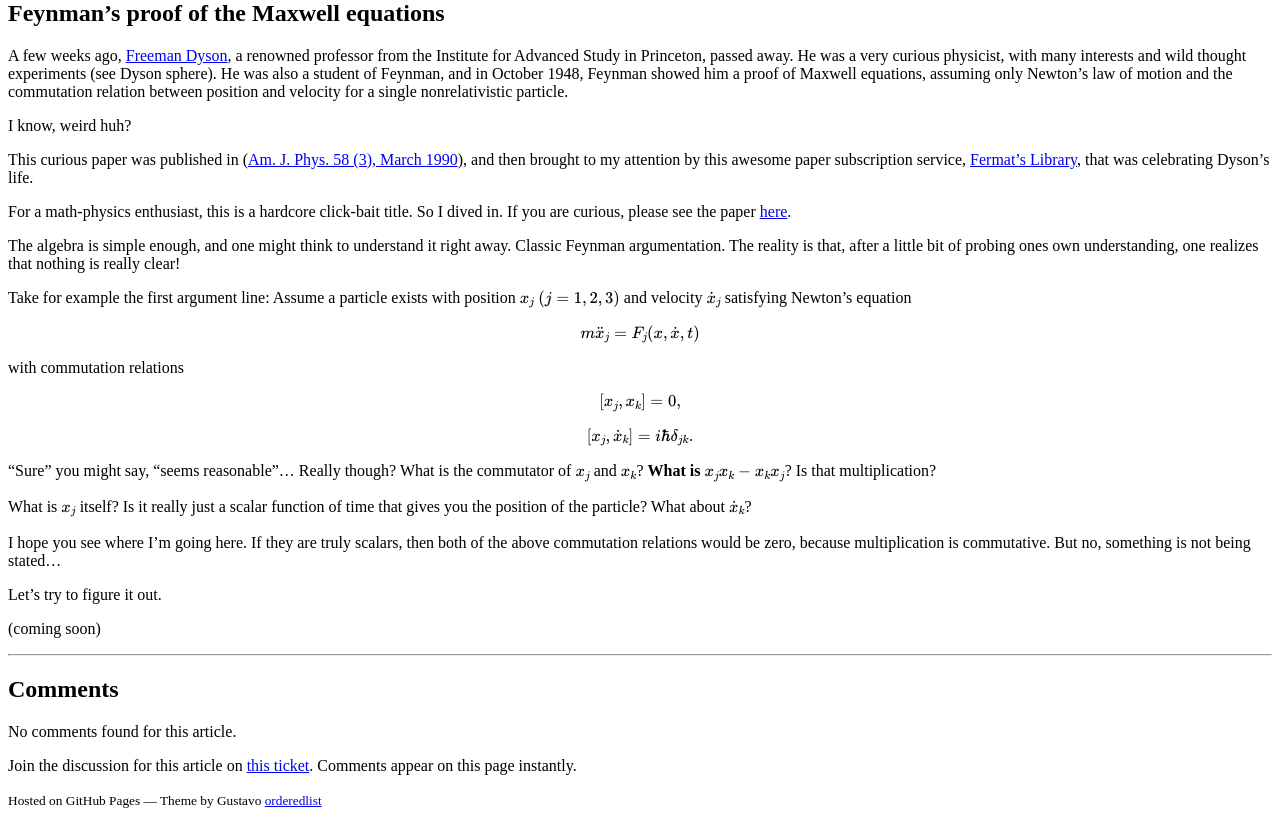
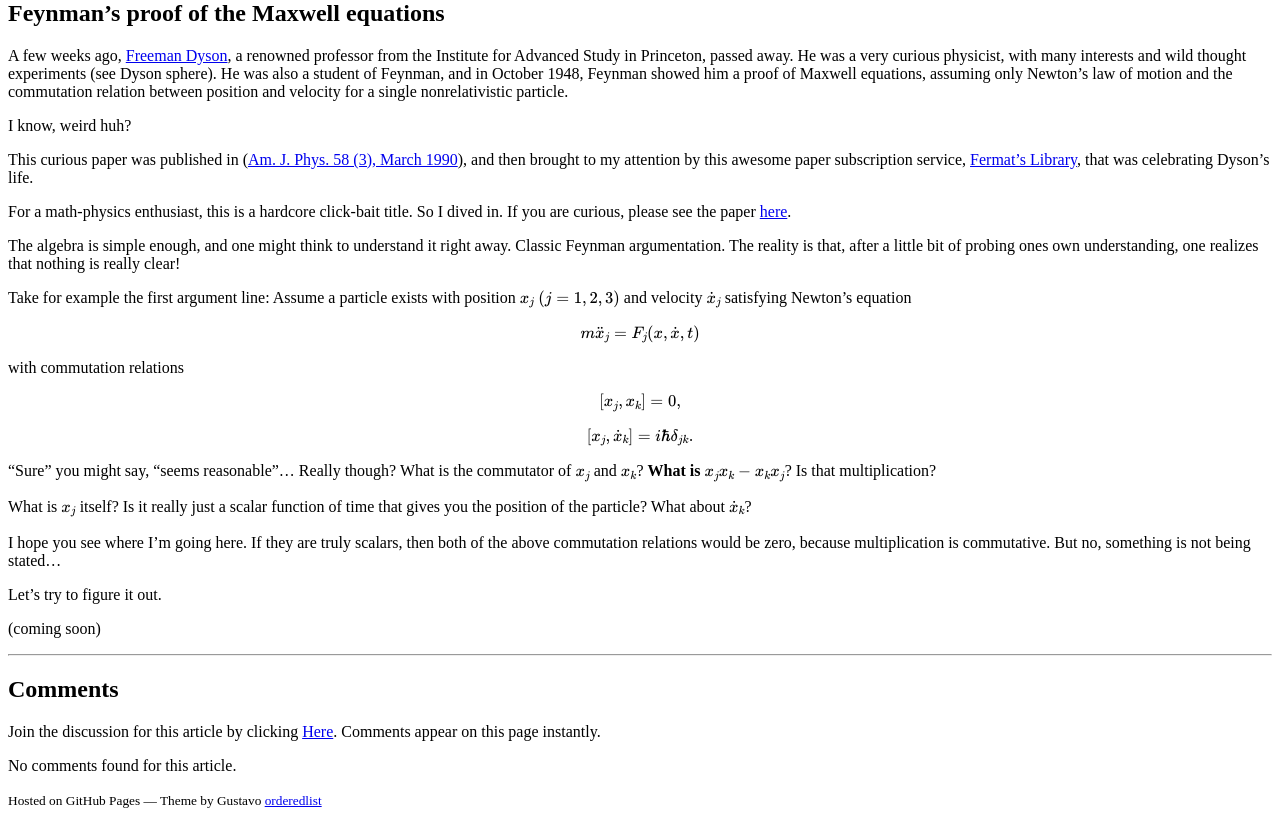
Before and after one commit to aramisentreri/aramisentreri.github.io, a Jekyll site: the page built from posts/feynman_maxwell_equations.md, in a window 1280 px wide. Shown: the part 472-1297 px from the top of the page. Built offline with Jekyll 4.4.1, drawn with Linux system fonts in a browser that asks for light colours; formulas are drawn with MathJax 3; a script that is not in the unit is left out.

Commit message:
changed no-comments-found display from block to none, and shifter the order in the comment section

```diff
--- a/_includes/comments.html
+++ b/_includes/comments.html
@@ -60,7 +60,8 @@ request.send();
 
 <div class="github-comments">
 	<h2>Comments</h2>
+	<p id="leave-a-comment">Join the discussion for this article by clicking <a href="https://github.com/aramisentreri/aramisentreri.github.io/issues/{{ page.comments_id }}">Here</a>. Comments appear on this page instantly.</p>
 	<ul id="gh-comments-list"></ul>
 	<p id="no-comments-found">No comments found for this article.</p>
-	<p id="leave-a-comment">Join the discussion for this article on <a href="https://github.com/aramisentreri/aramisentreri.github.io/issues/{{ page.comments_id }}">this ticket</a>. Comments appear on this page instantly.</p>
+
 </div>
```
Also changed, not shown: other parts of _includes/comments.html (+1 -1 lines).
